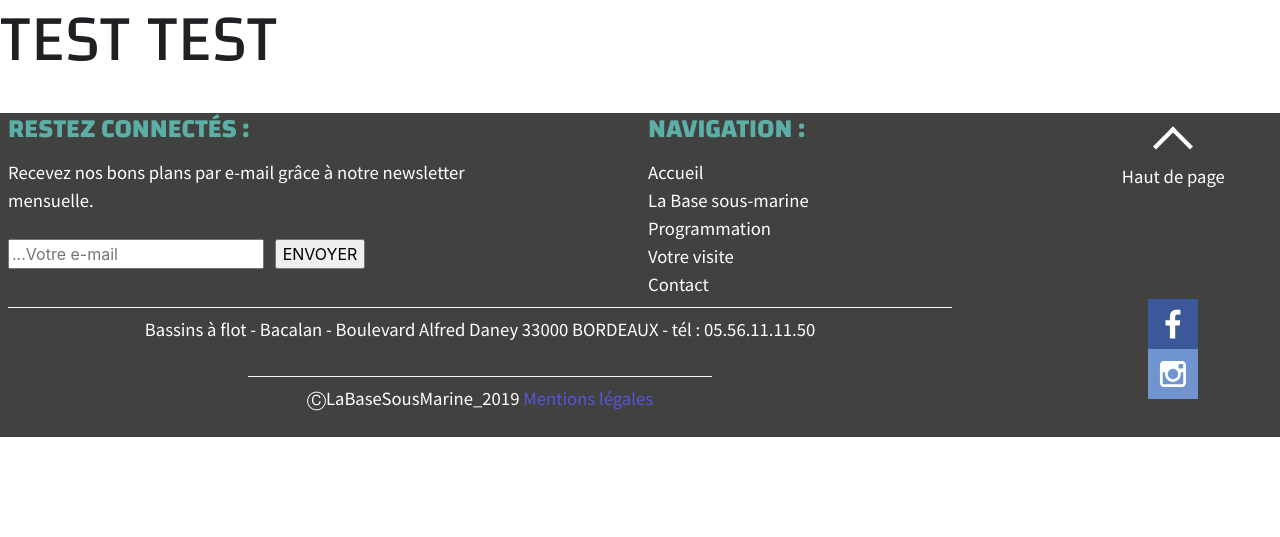
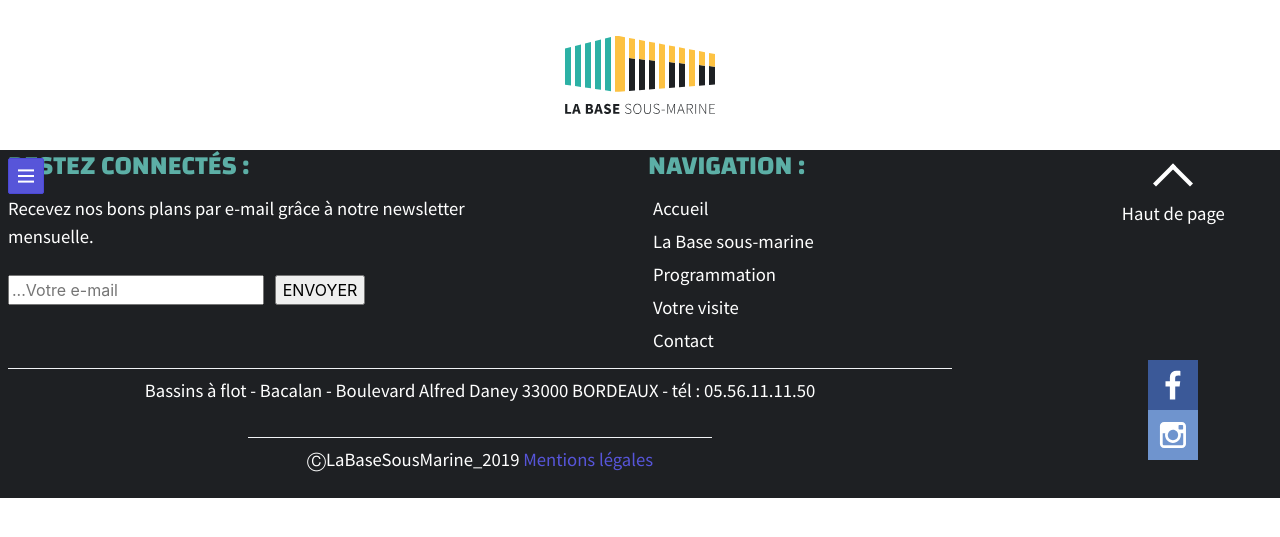
Before and after one commit to QRAVET/BSM, a PHP site: page / in a window 1280 px wide. Shown: the top 537 px of the page. Run offline with PHP 8.4, Linux system fonts and the light colour scheme.

Commit message:
fin de journée 030319

```diff
--- a/css/style.css
+++ b/css/style.css
@@ -81,26 +81,83 @@ h4 {
   color: #1e2023;
 }
 
-/***** LOGOS SOCIAUX *****/
+/***** LOGOS & PICTOS *****/
 .logo-fb-blue {
-  background: url(../img/picto/fb-blue.svg);
+  background: url(../img/picto/fb-blue.svg) no-repeat center;
   height: 50px;
   width: 50px;
 }
 
 .logo-insta-blue {
-  background: url(../img/picto/insta-blue.svg);
+  background: url(../img/picto/insta-blue.svg) no-repeat center;
   height: 50px;
   width: 50px;
 }
 
+.logo-bsm-color {
+  background: url(../img/picto/logo-bsm-color.svg) no-repeat center;
+  height: 150px;
+  width: 150px;
+}
+
+.logo-bsm-bk {
+  background: url(../img/picto/logo-bsm-bk.svg) no-repeat center;
+  height: 150px;
+  width: 150px;
+}
+
+/***** NAVBAR *****/
+.logo-clic {
+  height: 150px;
+  width: 150px;
+}
+
+.navbar {
+  height: 150px;
+}
+
+.navbar ul {
+  list-style-type: none;
+  margin: 0 0 0 auto;
+  padding-right: 0;
+  padding-left: 0;
+}
+
+.navbar ul li {
+  display: inline-block;
+  height: 100%;
+  margin: 0;
+}
+
+.navbar ul li a:hover {
+  background: #5cafa6;
+  transition: 0.6s;
+}
+
+.navbar ul li a:active {
+  background: #f4c55c;
+  color: white;
+}
+
+.navbar ul li a {
+  display: inline-block;
+  font-size: 18pt;
+  color: #1e2023;
+  text-align: center;
+  padding: 52px 25px 0 25px;
+  text-decoration: none;
+  height: 100%;
+}
+
+/***** MENU BURGER *****/
+/***** FOOTER *****/
 .menu-footer p {
-  margin: 0px;
+  margin: 5px;
 }
 
 /***** BUTTONS *****/
 .button-white {
-  background: url(../img/picto/button/button-white.svg);
+  background: url(../img/picto/button/button-white.svg) no-repeat center;
   height: 50px;
   width: 50px;
 }
--- a/inc/footer.php
+++ b/inc/footer.php
@@ -1,4 +1,4 @@
-<footer class="columns bg-medium-grey white">
+<footer class="columns bg-dark-grey white">
     <div class="container grid-xl ">
         <div class="columns">
             <div class="column col-5">
--- /dev/null
+++ b/inc/nav.php
@@ -0,0 +1,32 @@
+<div class="container">
+    <nav class="columns navbar" id="menunav">
+        <div class="column col-2 logo-bsm-color col-mx-auto"></div>
+        <ul class="text-uppercase text-right dark-grey column col-10 col-ml-auto hide-xl">
+            <li><a href="./index.php">Accueil</a></li>
+            <li><a href="./lbsm.php">La base sous-marine</a></li>
+            <li><a href="./programmation.php">programmation</a></li>
+            <li><a href="./votrevisite.php">votre visite</a></li>
+            <li><a href="./contact.php">contact</a></li>
+        </ul>
+        <div class="off-canvas column col-10 col-ml-auto show-xl">
+            <!-- off-screen toggle button -->
+            <a class="off-canvas-toggle btn btn-primary btn-action" href="#sidebar-id">
+                <i class="icon icon-menu"></i>
+            </a>
+
+            <div id="sidebar-id" class="off-canvas-sidebar">
+                    <li><a href="./index.php">Accueil</a></li>
+                    <li><a href="./lbsm.php">La base sous-marine</a></li>
+                    <li><a href="./programmation.php">programmation</a></li>
+                    <li><a href="./votrevisite.php">votre visite</a></li>
+                    <li><a href="./contact.php">contact</a></li>
+            </div>
+
+            <a class="off-canvas-overlay" href="#close"></a>
+
+            <div class="off-canvas-content">
+                <!-- off-screen content -->
+            </div>
+        </div>
+    </nav>
+</div>
--- a/index.php
+++ b/index.php
@@ -11,11 +11,15 @@
     <link rel="stylesheet" href="https://unpkg.com/spectre.css/dist/spectre-exp.min.css">
     <link rel="stylesheet" href="https://unpkg.com/spectre.css/dist/spectre-icons.min.css">
 
+    <!-- Import FontAwesome -->
+    <link rel="stylesheet" href="https://use.fontawesome.com/releases/v5.7.2/css/all.css" integrity="sha384-fnmOCqbTlWIlj8LyTjo7mOUStjsKC4pOpQbqyi7RrhN7udi9RwhKkMHpvLbHG9Sr" crossorigin="anonymous">
+
+    <!-- Import CSS perso -->
     <link rel="stylesheet" href="./css/style.css">
 
 </head>
 <body>
-    <h1>TEST TEST</h1>
+    <?php include './inc/nav.php' ?>
     <div class="container">
         <div class="columns">
             <div class="column col-12">
@@ -30,5 +34,6 @@
     integrity="sha256-FgpCb/KJQlLNfOu91ta32o/NMZxltwRo8QtmkMRdAu8="
     crossorigin="anonymous">
     </script><!-- Fin d'import JQUERY -->
+    <script src="js/burger.js"></script>
 </body>
 </html>
```
Also changed, not shown: sass/stylesheet.scss (+68 -5 lines), img/picto/logo-bsm-bk.svg (added), img/picto/logo-bsm-color.svg (added), 1 other file.
